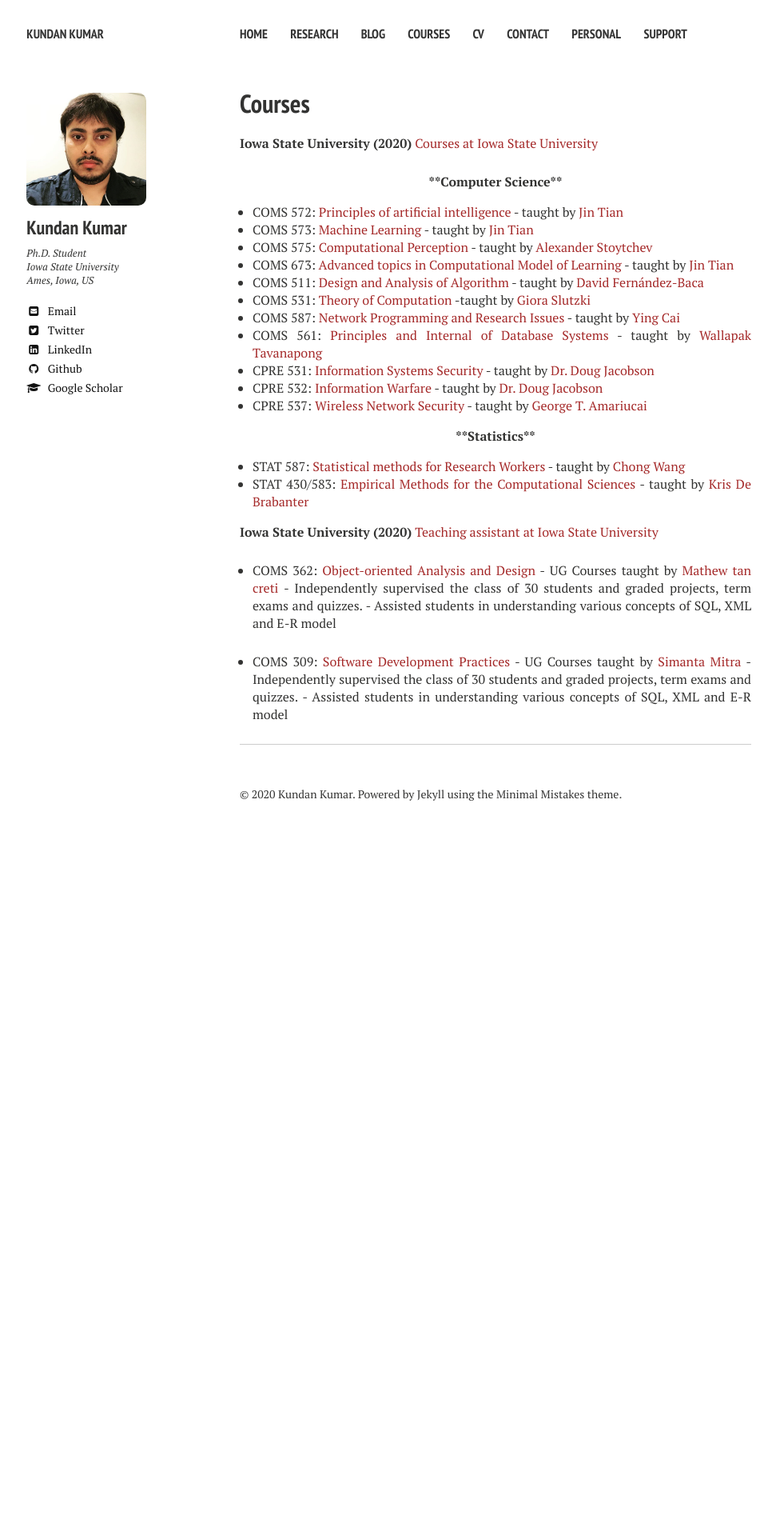
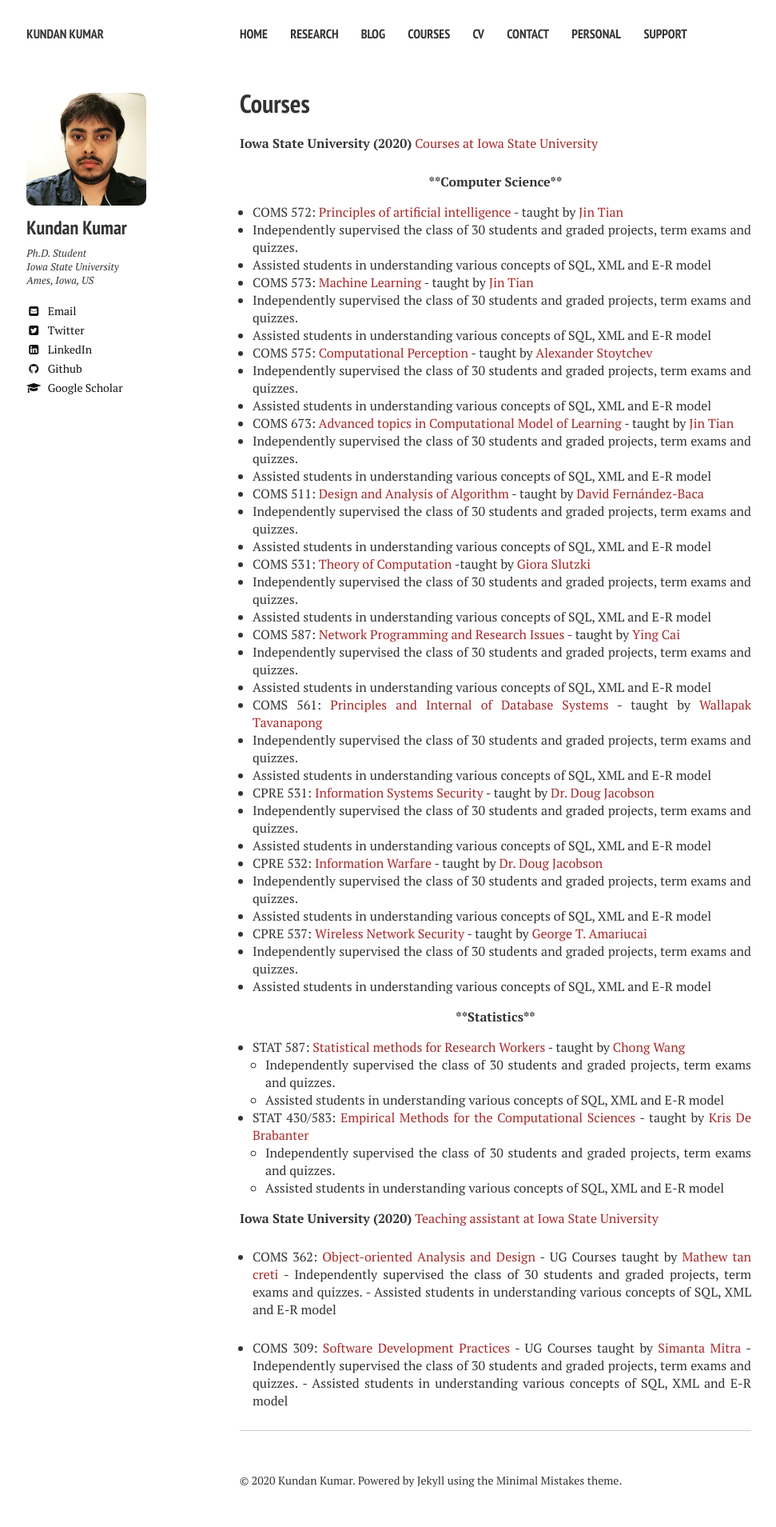
Before and after one commit to kundan7kumar/kundan7kumar.github.io, a Jekyll site: the page built from teaching/index.md, in a window 1280 px wide. Shown: the whole page at 80% size, without its empty margins (20-991 px from the left). Built offline with Jekyll 4.4.1, drawn with Linux system fonts in a browser that asks for light colours; nearby versions of some CDN libraries; before the commit the page ends 1051 px from its top, so only the background shows below that.

Commit message:
Update index.md

```diff
--- a/teaching/index.md
+++ b/teaching/index.md
@@ -11,22 +11,48 @@ comments: false
 </div>
 
 * COMS 572: [Principles of artificial intelligence](https://catalog.iastate.edu/azcourses/com_s/) - taught by [Jin Tian](https://www.cs.iastate.edu/people/jin-tian)
+- Independently supervised the class of 30 students and graded projects, term exams and quizzes.
+- Assisted students in understanding various concepts of SQL, XML and E-R model
 * COMS 573: [Machine Learning](https://catalog.iastate.edu/azcourses/com_s/) - taught by [Jin Tian](https://www.cs.iastate.edu/people/jin-tian)
+- Independently supervised the class of 30 students and graded projects, term exams and quizzes.
+- Assisted students in understanding various concepts of SQL, XML and E-R model
 * COMS 575: [Computational Perception](https://catalog.iastate.edu/azcourses/com_s/) - taught by [Alexander Stoytchev](https://www.ece.iastate.edu/~alexs/)
+- Independently supervised the class of 30 students and graded projects, term exams and quizzes.
+- Assisted students in understanding various concepts of SQL, XML and E-R model
 * COMS 673: [Advanced topics in Computational Model of Learning](https://catalog.iastate.edu/azcourses/com_s/) - taught by [Jin Tian](https://www.cs.iastate.edu/people/jin-tian)
+- Independently supervised the class of 30 students and graded projects, term exams and quizzes.
+- Assisted students in understanding various concepts of SQL, XML and E-R model
 * COMS 511: [Design and Analysis of Algorithm](https://catalog.iastate.edu/azcourses/com_s/) - taught by [David Fernández-Baca](https://www.cs.iastate.edu/people/david-fern%C3%A1ndez-baca)
+- Independently supervised the class of 30 students and graded projects, term exams and quizzes.
+- Assisted students in understanding various concepts of SQL, XML and E-R model
 * COMS 531: [Theory of Computation](https://catalog.iastate.edu/azcourses/com_s/) -taught by [Giora Slutzki](https://www.cs.iastate.edu/people/giora-slutzki)
+- Independently supervised the class of 30 students and graded projects, term exams and quizzes.
+- Assisted students in understanding various concepts of SQL, XML and E-R model
 * COMS 587: [Network Programming and Research Issues](https://catalog.iastate.edu/azcourses/com_s/) - taught by [Ying Cai](https://www.cs.iastate.edu/people/ying-cai)
+- Independently supervised the class of 30 students and graded projects, term exams and quizzes.
+- Assisted students in understanding various concepts of SQL, XML and E-R model
 * COMS 561: [Principles and Internal of Database Systems](https://catalog.iastate.edu/azcourses/com_s/) - taught by [Wallapak Tavanapong](https://www.cs.iastate.edu/people/wallapak-tavanapong-0)
+- Independently supervised the class of 30 students and graded projects, term exams and quizzes.
+- Assisted students in understanding various concepts of SQL, XML and E-R model
 * CPRE 531: [Information Systems Security](https://catalog.iastate.edu/azcourses/cpr_e/) -  taught by [Dr. Doug Jacobson](https://www.ece.iastate.edu/ece-directory/profile/dougj/)
+- Independently supervised the class of 30 students and graded projects, term exams and quizzes.
+- Assisted students in understanding various concepts of SQL, XML and E-R model
 * CPRE 532: [Information Warfare](https://catalog.iastate.edu/azcourses/cpr_e/) -  taught by [Dr. Doug Jacobson](https://www.ece.iastate.edu/ece-directory/profile/dougj/)
+- Independently supervised the class of 30 students and graded projects, term exams and quizzes.
+- Assisted students in understanding various concepts of SQL, XML and E-R model
 * CPRE 537: [Wireless Network Security](https://catalog.iastate.edu/azcourses/cpr_e/) -  taught by [George T. Amariucai](https://www.engineering.iastate.edu/people/profile/gamari/)
+- Independently supervised the class of 30 students and graded projects, term exams and quizzes.
+- Assisted students in understanding various concepts of SQL, XML and E-R model
 
 <div align="center">
 <b>**Statistics**</b>
 </div>
 * STAT 587: [Statistical methods for Research Workers](https://catalog.iastate.edu/azcourses/stat/) -  taught by [Chong Wang](https://www.stat.iastate.edu/people/chong-wang)
+    - Independently supervised the class of 30 students and graded projects, term exams and quizzes.
+    - Assisted students in understanding various concepts of SQL, XML and E-R model
 * STAT 430/583: [Empirical Methods for the Computational Sciences](https://catalog.iastate.edu/azcourses/stat/) -  taught by [Kris De Brabanter](https://www.stat.iastate.edu/people/kris-de-brabanter)
+    - Independently supervised the class of 30 students and graded projects, term exams and quizzes.
+    - Assisted students in understanding various concepts of SQL, XML and E-R model
 
 **Iowa State University (2020)** [Teaching assistant at Iowa State University](https://cs.iastate.edu/)
 
```
